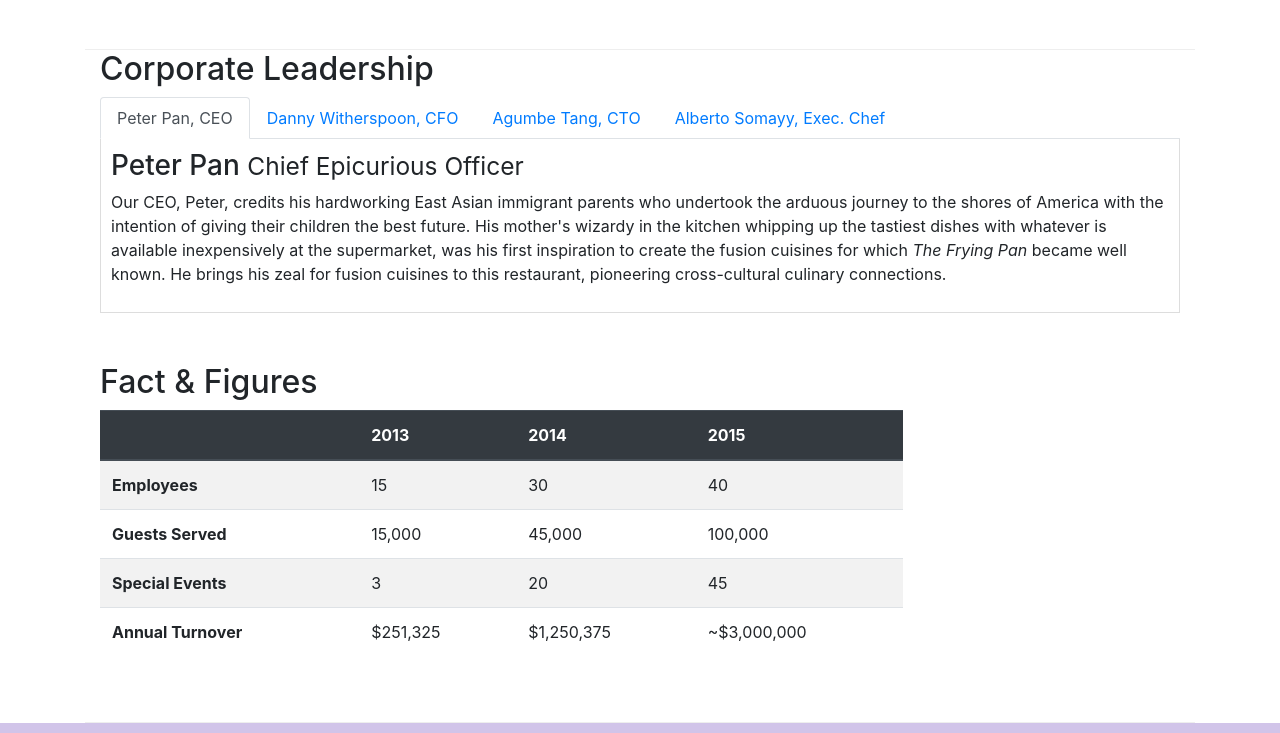
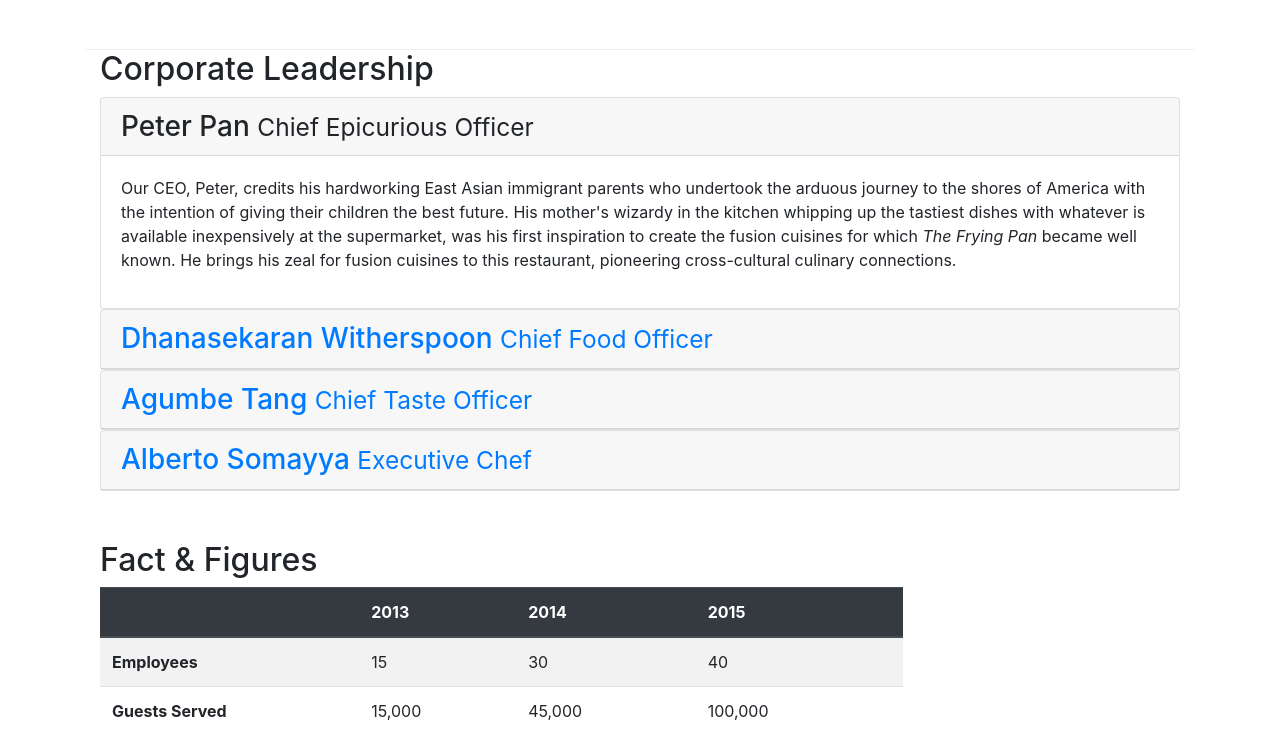
Before and after one commit to anshumyname/Front-End-UI-Bootstrap4, a plain HTML site: page aboutus.html in a window 1280 px wide. Shown: the part 924-1657 px from the top of the page. Drawn offline with nearby package versions, Linux system fonts and the light colour scheme.

Commit message:
accordian

```diff
--- a/aboutus.html
+++ b/aboutus.html
@@ -105,73 +105,117 @@
             <div>
                 <h2>Corporate Leadership</h2>
 
-                <ul class="nav nav-tabs">
-                    <li class="nav-item">
-                        <a class="nav-link active" href="#peter" role="tab" data-toggle="tab">Peter Pan, CEO</a>
-                    </li>
-                    <li class="nav-item">
-                        <a class="nav-link" href="#danny" role="tab" data-toggle="tab">Danny Witherspoon, CFO</a>
-                    </li>
-                    <li class="nav-item">
-                        <a class="nav-link" href="#agumbe" role="tab" data-toggle="tab">Agumbe Tang, CTO</a>
-                    </li>
-                    <li class="nav-item">
-                        <a class="nav-link" href="#alberto" role="tab" data-toggle="tab">Alberto Somayy, Exec. Chef</a>
-                    </li>
-                </ul>
 
-                <div class="tab-content">
-                    <div role="tabpanel" class="tab-pane fade show active" id="peter">
-                        <h3>Peter Pan <small>Chief Epicurious Officer</small></h3>
-                        <p class="d-none d-sm-block">Our CEO, Peter, credits his hardworking East Asian immigrant
+
+                <div id="accordion" role="tablist">
+                    <div class="card">
+                        <div class="card-header" role="tab" id="peterhead">
+                            <h3 class="mb-0">
+                                <a data-toggle="collapse" data-target="#peter">
+                                    Peter Pan <small>Chief Epicurious Officer</small>
+                                </a>
+                            </h3>
+                        </div>
+                        <div class="collapse show" id="peter" data-parent="#accordion">
+                            <div class="card-body">
+                                <p class="d-none d-sm-block">Our CEO, Peter, credits his hardworking East Asian
+                                    immigrant
                                     parents
                                     who
-                            undertook the arduous journey to the shores of America with the intention of giving their
+                                    undertook the arduous journey to the shores of America with the intention of giving
+                                    their
                                     children
-                            the best future. His mother's wizardy in the kitchen whipping up the tastiest dishes with
+                                    the best future. His mother's wizardy in the kitchen whipping up the tastiest dishes
+                                    with
                                     whatever
-                            is available inexpensively at the supermarket, was his first inspiration to create the
+                                    is available inexpensively at the supermarket, was his first inspiration to create
+                                    the
                                     fusion
-                            cuisines for which <em>The Frying Pan</em> became well known. He brings his zeal for fusion
+                                    cuisines for which <em>The Frying Pan</em> became well known. He brings his zeal for
+                                    fusion
                                     cuisines
                                     to this restaurant, pioneering cross-cultural culinary connections.</p>
                             </div>
+                        </div>
+                    </div>
 
-                    <div role="tabpanel" class="tab-pane fade" id="danny">
-                        <h3>Dhanasekaran Witherspoon <small>Chief Food Officer</small></h3>
+
+                    <div class="card">
+                        <div class="card-header" role="tab" id="dannyhead">
+                            <h3 class="mb-0">
+                                <a class="collapsed" data-toggle="collapse" data-target="#danny">
+                                    Dhanasekaran Witherspoon <small>Chief Food Officer</small>
+                                </a>
+                            </h3>
+                        </div>
+                        <div class="collapse" id="danny" data-parent="#accordion">
+                            <div class="card-body">
                                 <p class="d-none d-sm-block">Our CFO, Danny, as he is affectionately referred to by his
                                     colleagues,
-                            comes from a long established family tradition in farming and produce. His experiences
+                                    comes from a long established family tradition in farming and produce. His
+                                    experiences
                                     growing
                                     up on
-                            a farm in the Australian outback gave him great appreciation for varieties of food sources.
+                                    a farm in the Australian outback gave him great appreciation for varieties of food
+                                    sources.
                                     As
                                     he
                                     puts it in his own words, <em>Everything that runs, wins, and everything that stays,
                                         pays!</em>
                                 </p>
                             </div>
+                        </div>
+                    </div>
 
-                    <div role="tabpanel" class="tab-pane fade" id="agumbe">
-                        <h3>Agumbe Tang <small>Chief Taste Officer</small></h3>
-                        <p class="d-none d-sm-block">Blessed with the most discerning gustatory sense, Agumbe, our CTO,
-                            personally ensures that every dish that we serve meets his exacting tastes. Our chefs dread
+                    <div class="card">
+                        <div class="card-header" role="tab" id="agumbehead">
+                            <h3 class="mb-0">
+                                <a class="collapsed" data-toggle="collapse" data-target="#agumbe">
+                                    Agumbe Tang <small>Chief Taste Officer</small>
+                                </a>
+                            </h3>
+                        </div>
+                        <div class="collapse" id="agumbe" data-parent="#accordion">
+                            <div class="card-body">
+                                <p class="d-none d-sm-block">Blessed with the most discerning gustatory sense, Agumbe,
+                                    our
+                                    CTO,
+                                    personally ensures that every dish that we serve meets his exacting tastes. Our
+                                    chefs
+                                    dread
                                     the
-                            tongue lashing that ensues if their dish does not meet his exacting standards. He lives by
+                                    tongue lashing that ensues if their dish does not meet his exacting standards. He
+                                    lives
+                                    by
                                     his
                                     motto, <em>You click only if you survive my lick.</em></p>
                             </div>
+                        </div>
+                    </div>
 
-                    <div role="tabpanel" class="tab-pane fade" id="alberto">
-                        <h3>Alberto Somayya <small>Executive Chef</small></h3>
-                        <p class="d-none d-sm-block">Award winning three-star Michelin chef with wide International
+                    <div class="card">
+                        <div class="card-header" role="tab" id="albertohead">
+                            <h3 class="mb-0">
+                                <a class="collapsed" data-toggle="collapse" data-target="#alberto">
+                                    Alberto Somayya <small>Executive Chef</small>
+                                </a>
+                            </h3>
+                        </div>
+                        <div class="collapse" id="alberto" data-parent="#accordion">
+                            <div class="card-body">
+                                <p class="d-none d-sm-block">Award winning three-star Michelin chef with wide
+                                    International
                                     experience
-                            having worked closely with whos-who in the culinary world, he specializes in creating
+                                    having worked closely with whos-who in the culinary world, he specializes in
+                                    creating
                                     mouthwatering
                                     Indo-Italian fusion experiences. He says, <em>Put together the cuisines from the two
                                         craziest
                                         cultures, and you get a winning hit! Amma Mia!</em></p>
                             </div>
+                        </div>
+                    </div>
+
                 </div>
             </div>
         </div>
```
Lines whose indentation alone changed are shown as unchanged.
